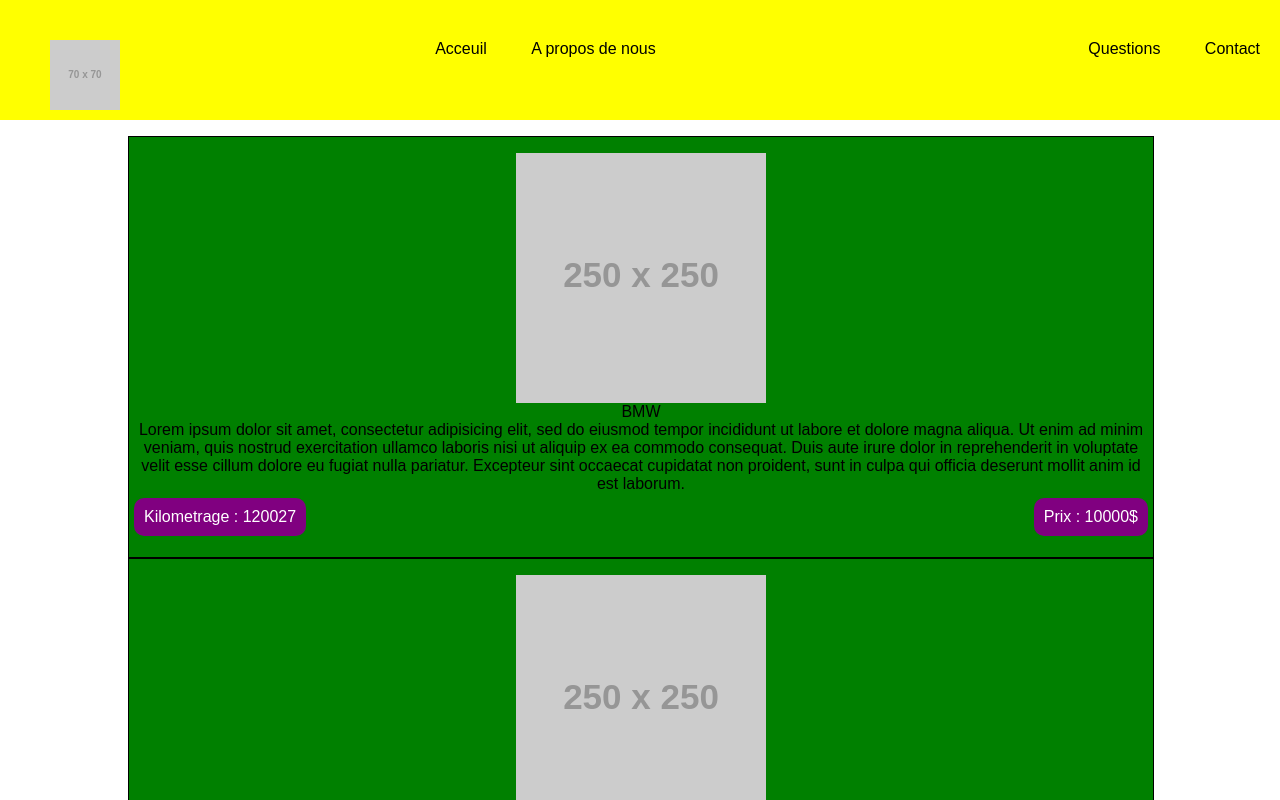
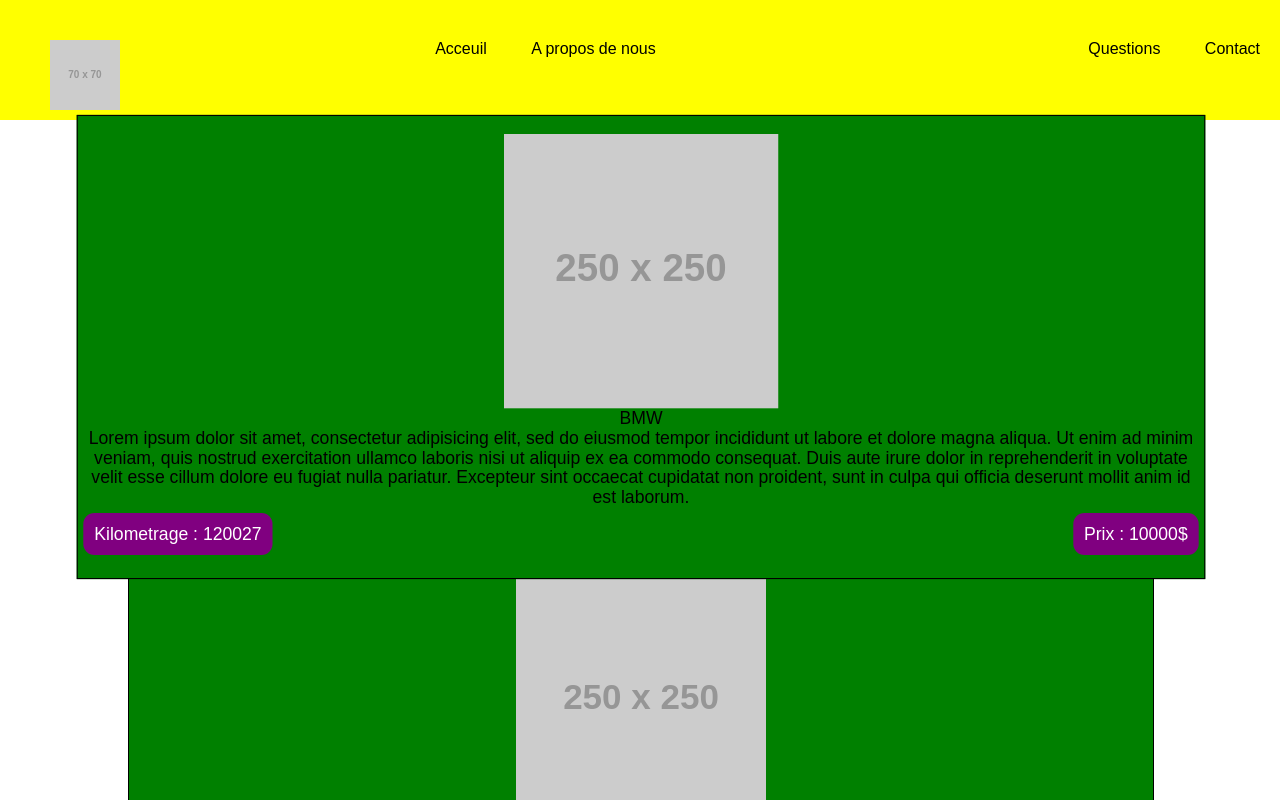
Before and after one commit to mouskito/tp_html_afpa_paris, a plain HTML site: page tp_voiture/index.html in a window 1280 px wide. In both pictures the pointer is over the item 641 px from the left and 347 px from the top of the page. Shown: the top 800 px of the page. Drawn offline with Linux system fonts and the light colour scheme; placeholder pictures from the web are drawn by us.

Commit message:
ajout scale(1.1)

```diff
--- a/tp_voiture/css/style.css
+++ b/tp_voiture/css/style.css
@@ -63,6 +63,10 @@ textarea{
 	width: 30%;
 	border: solid black 1px;
 }
+.ligne ul li:hover{
+	transform: scale(1.1);
+	transition: 2s;
+}
 .ligne .right{
 	background: purple;
 	color: white;
```
